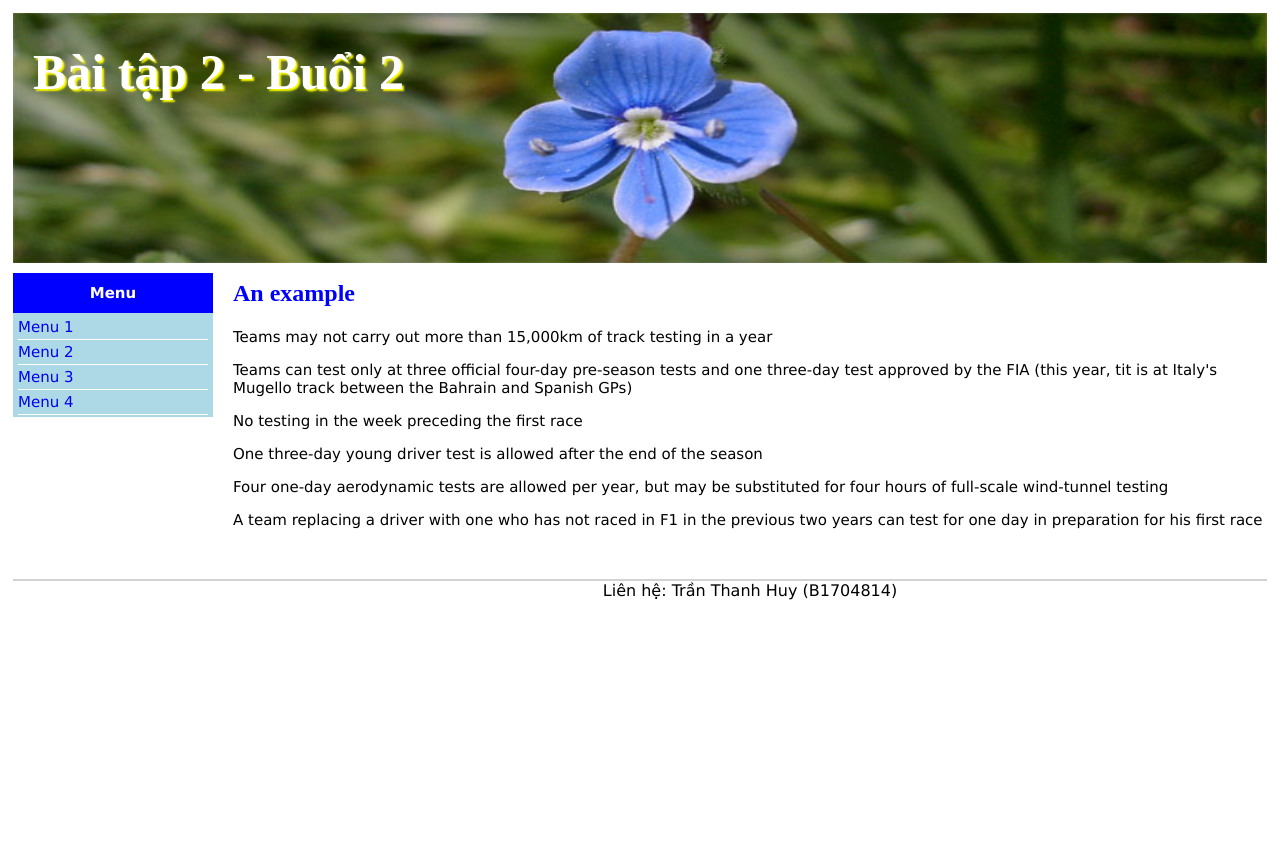
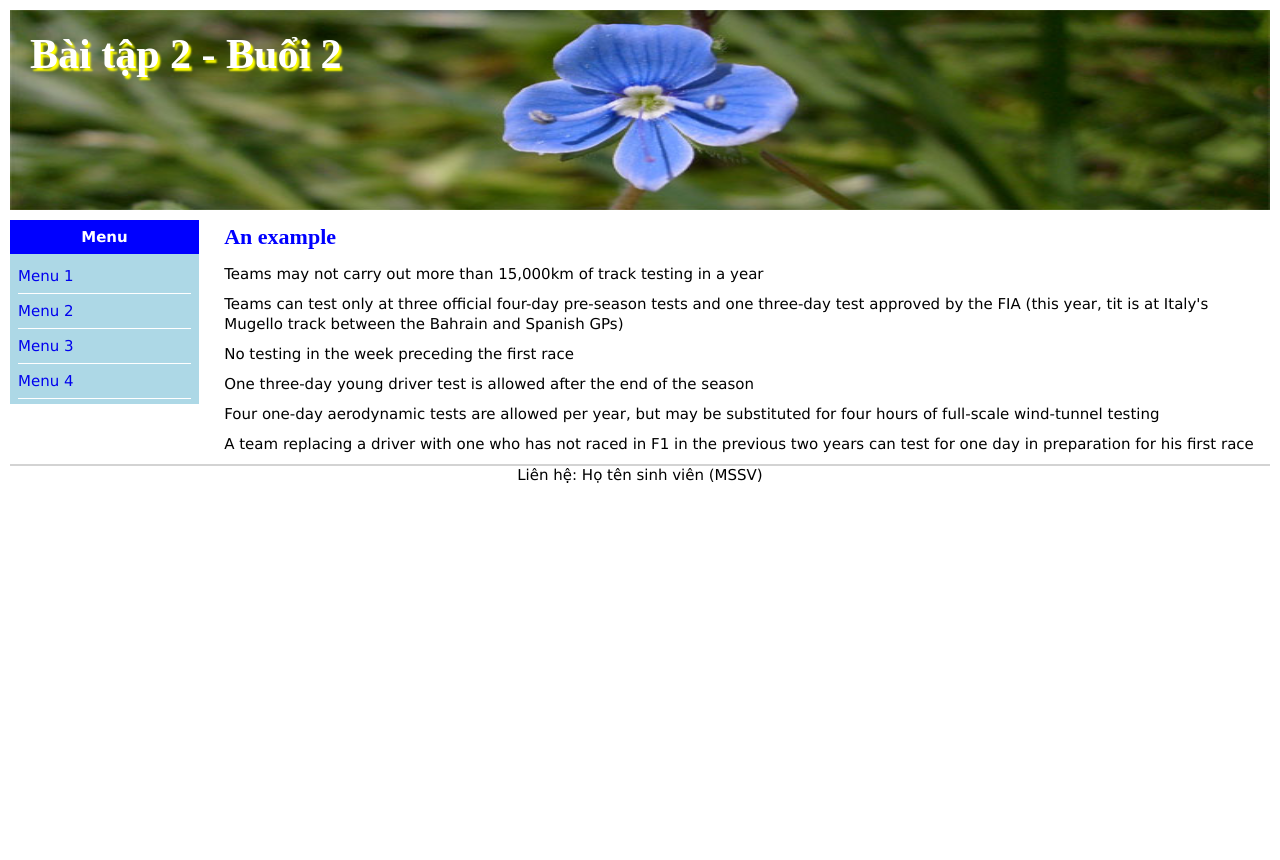
Before and after one commit to iamhuuy/webdev, a PHP site: page /bai2.html in a window 1280 px wide. After the commit the page ends 483 px from the top, so only its background shows below. Run offline with PHP 8.4, Linux system fonts and the light colour scheme.

Commit message:
Buoi 2 update

```diff
--- a/buoi2/bai3.html
+++ b/buoi2/bai3.html
@@ -3,7 +3,7 @@
 <head>
 	<title> Bài tập 3 - Buổi 2 </title>
 	<meta http-equiv="Content-Type" content="text/html; charset=UTF-8" />
-	<link rel="stylesheet" type="text/css" href="style.css" media="screen" />
+	<link rel="stylesheet" type="text/css" href="./css/bai3-style.css" media="screen" />
 </head>
 <body>
 <div id="wrap">
--- a/buoi2/css/bai2-style.css
+++ b/buoi2/css/bai2-style.css
@@ -1,102 +1,96 @@
 * {
+    margin: 0;
+    padding: 0;
     box-sizing: border-box;
+    font-size: 10px;
 }
 
-body {
-    display: grid;
+#menu,
+#content p,
+#footer {
+    font-family: Verdana, Geneva, Tahoma, sans-serif;
 }
 
 #wrap {
-    margin: 5px;
+    margin: 10px;
 }
 
 #title {
-    background-image: url("./img/header.jpg");
+    background-image: url("../img/header.jpg");
     background-repeat: no-repeat;
     background-size: 100% 100%;
-    height: 250px;
-    padding: 30px 20px;
+    background-position: center;
+    height: 200px;
+    padding-top: 20px;
+    padding-left: 20px;
+    margin-bottom: 10px;
 }
 
 #title h1 {
-    margin: 0;
-    font-size: 50px;
     color: white;
-    text-shadow: 2px 2px 2px yellow;
+    font-size: 4.2rem;
+    text-shadow: 2.5px 2.5px 2px yellow;
 }
 
 #menu {
-    font-family: 'Verdana', sans-serif;
-    font-size: 15px;
     float: left;
-    width: 200px;
-    height: 100%;
-    margin-right: 20px;
-    margin-top: 10px;
+    width: 15%;
 }
 
 #menu h4 {
-    display: flex;
-    align-items: center;
-    justify-content: center;
-    margin: 0;
-    height: 40px;
     background-color: blue;
     color: white;
+    font-size: 1.5rem;
+    text-align: center;
+    padding: 8px 0;
 }
 
 #menu ul {
     background-color: lightblue;
     list-style-type: none;
-    margin: 0;
-    padding: 2px 5px;
+    padding: 5px 8px;
 }
 
-#menu li {
+#menu a {
+    font-size: 1.5rem;
+    text-decoration: none;
+    display: block;
+    padding-top: 8px;
+    padding-bottom: 8px;
     border-bottom: 1px solid white;
-    height: 25px;
-    display: flex;
-    align-items: center;
 }
 
-#menu li:hover {
+#menu a:hover {
+    color: black;
     background-color: pink;
 }
 
-#menu a {
-    text-decoration: none;
-}
-
 #content {
-    margin-top: 10px;
-    margin-left: 220px;
+    float: right;
+    width: 83%;
 }
 
 #content h4 {
-    display: flex;
-    align-items: center;
-    margin: 0;
-    height: 40px;
     color: blue;
-    font-size: 24px;
+    font-size: 2.2rem;
+    padding: 4px 0;
+    margin-bottom: 10px;
 }
 
 #content p {
-    font-family: 'Verdana', sans-serif;
-    font-size: 15px;
+    font-size: 1.5rem;
+    line-height: 2rem;
+    margin-bottom: 10px;
 }
 
 #footer {
-    margin-top: 50px;
-    border-top: 2px solid lightgray;
-    text-align: center;
-    font-family: 'Verdana', sans-serif;
+    clear: both;
+    width: 100%;
+    height: 50px;
+    border-top: 2px solid lightgrey;
 }
 
 #footer p {
-    display: none;
+    text-align: center;
+    font-size: 1.5rem;
 }
-
-#footer:after {
-    content: "Liên hệ: Trần Thanh Huy (B1704814)";
-}
```
Also changed, not shown: buoi2/css/bai3-style.css (added, +109 -0 lines), 1 other file.
